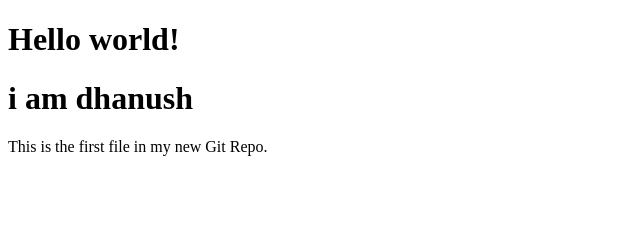
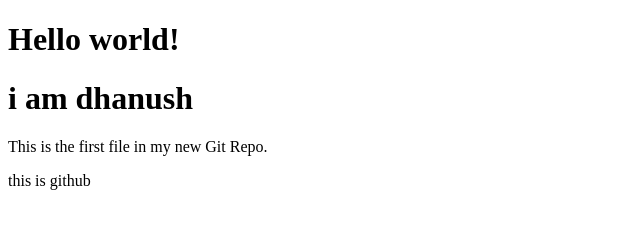
Before and after one commit to Dhanush-51/Dhanush-51-README.MD, a plain HTML site: page index.html in a window 1280 px wide. Shown: the whole page, without its empty margins (0-640 px from the left). Drawn offline with Linux system fonts and the light colour scheme.

Commit message:
added text of github

```diff
--- a/index.html
+++ b/index.html
@@ -8,6 +8,7 @@
 <h1>Hello world!</h1>
 <h1>i am dhanush</h1>
 <p>This is the first file in my new Git Repo.</p>
+  <p>this is github</p>
 
 </body>
 </html>
```
